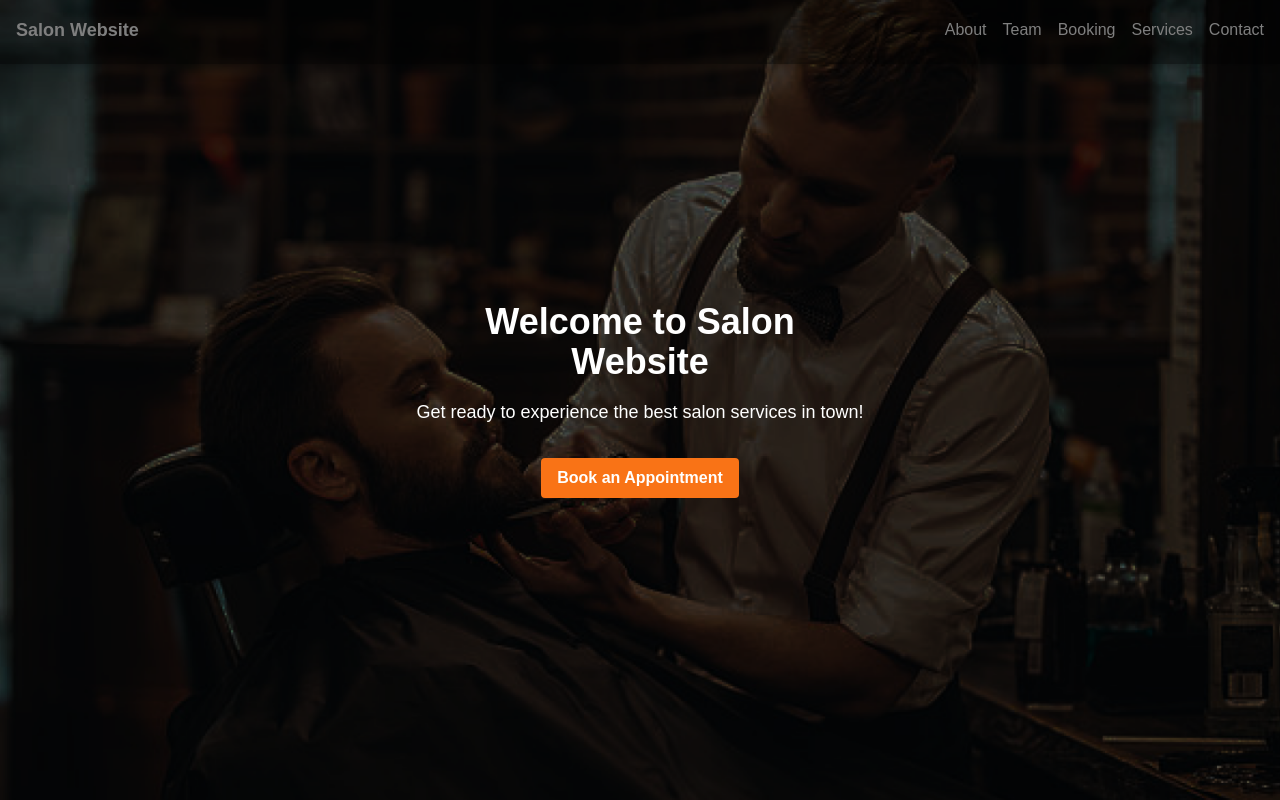
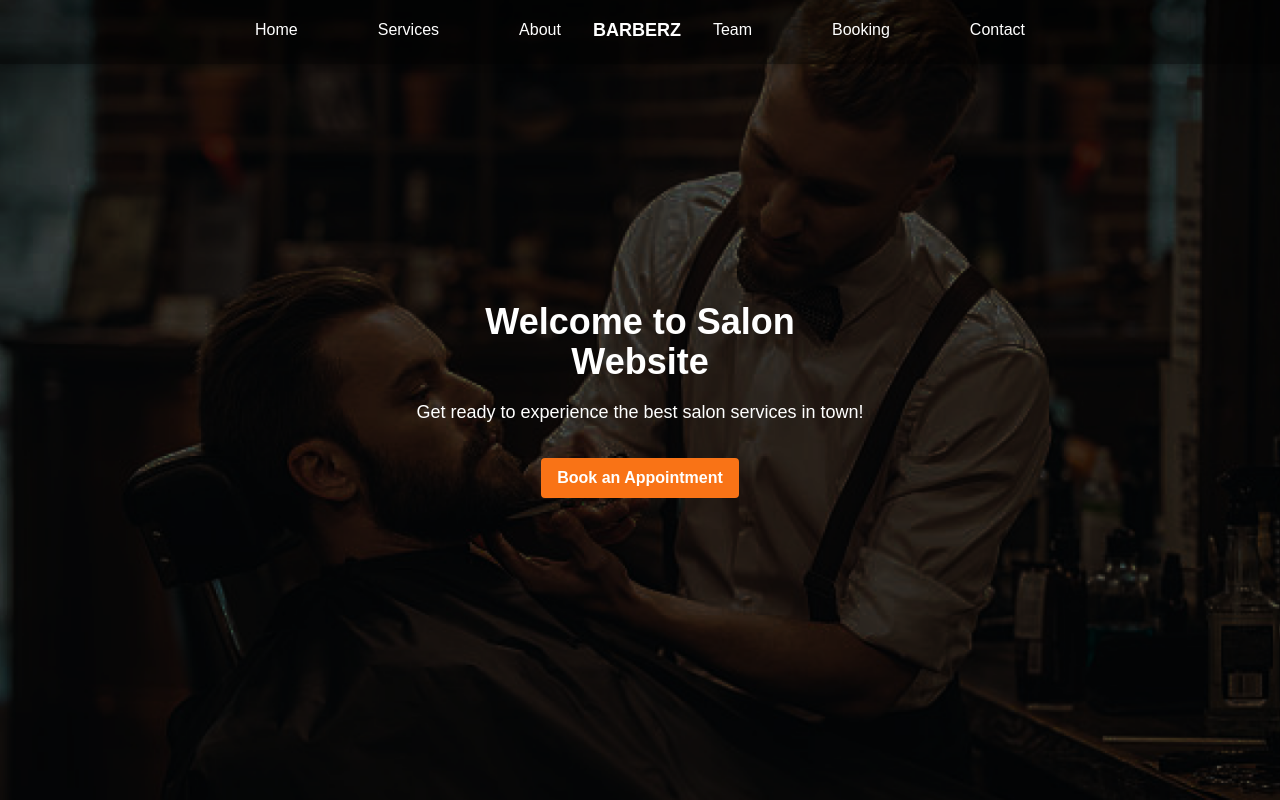
Before and after one commit to himangshumishra/Nextjs-Basic-Salon-Website, a Next.js app: page / in a window 1280 px wide. Shown: the top 800 px of the page. Built offline with nearby package versions, Linux system fonts and the light colour scheme.

Commit message:
navbar style fixed

```diff
--- a/src/components/Header.tsx
+++ b/src/components/Header.tsx
@@ -1,24 +1,34 @@
 import Link from 'next/link';
 
 const links = [
+  { href: '/', label: 'Home', className: 'text-white hover:text-gray-900' },
+  { href: '/services', label: 'Services', className: 'text-white hover:text-gray-900' },
   { href: '/about', label: 'About', className: 'text-white hover:text-gray-900' },
   { href: '/team', label: 'Team', className: 'text-white hover:text-gray-900' },
   { href: '/booking', label: 'Booking', className: 'text-white hover:text-gray-900' },
-  { href: '/services', label: 'Services', className: 'text-white hover:text-gray-900' },
   { href: '/contact', label: 'Contact', className: 'text-white hover:text-gray-900' },
 ];
 
 const Header: React.FC = () => {
   return (
-    <header className="fixed top-0 left-0 w-full h-16 bg-black bg-opacity-40 shadow-md z-10">
+    <header className="fixed top-0 left-0 w-full h-16 bg-black bg-opacity-40 shadow-md z-50">
       <nav className="container mx-auto p-4 flex justify-between items-center">
+        <ul className="flex items-center space-x-20 flex-grow justify-end">
+          {links.slice(0, 3).map((link) => (
+            <li key={link.href}>
+              <Link href={link.href} passHref legacyBehavior>
+                <a className={link.className}>{link.label}</a>
+              </Link>
+            </li>
+          ))}
+        </ul>
         <Link href="/" passHref legacyBehavior>
-          <a className="text-lg font-bold text-white hover:text-gray-400">
-            Salon Website
+          <a className="text-lg font-bold text-white hover:text-gray-400 mx-8">
+            BARBERZ
           </a>
         </Link>
-        <ul className="flex items-center space-x-4">
-          {links.map((link) => (
+        <ul className="flex items-center space-x-20 flex-grow justify-start">
+          {links.slice(3).map((link) => (
             <li key={link.href}>
               <Link href={link.href} passHref legacyBehavior>
                 <a className={link.className}>{link.label}</a>
```
